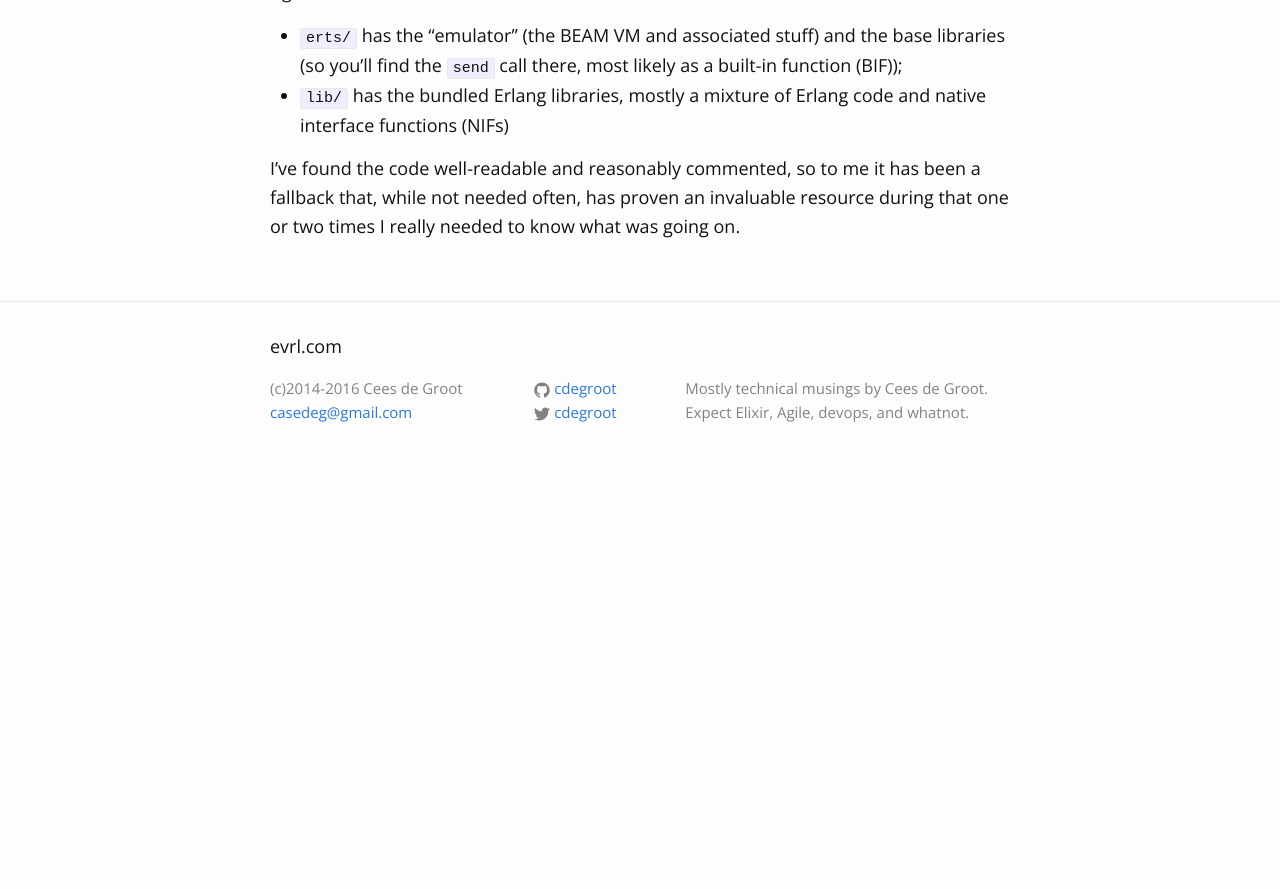
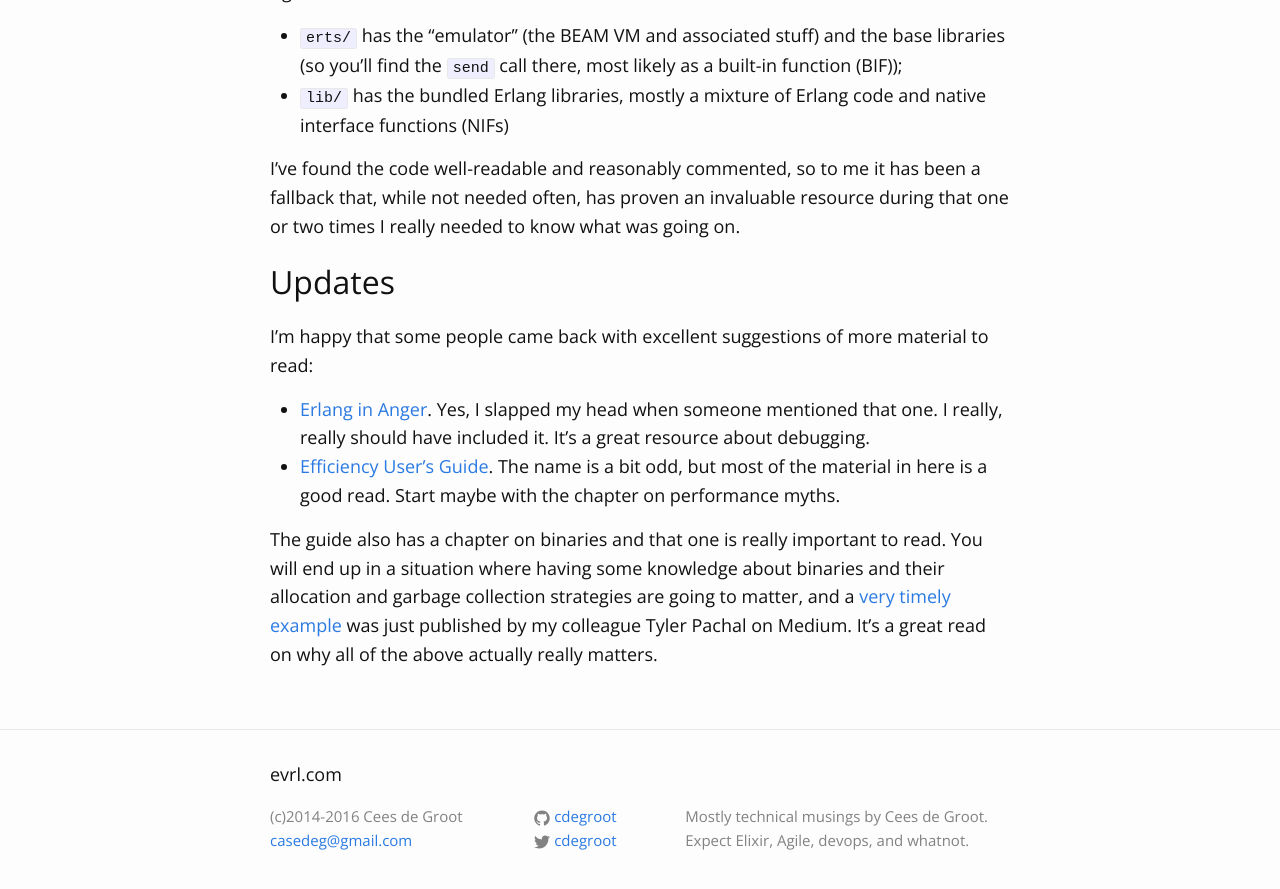
Before and after one commit to cdegroot/evrl, a Jekyll site: the page built from _posts/2019-09-24-erlang-for-elixir.markdown, in a window 1280 px wide and 900 px high, scrolled down 3860 px. Shown: the top 889 px of the window. Built offline with Jekyll 4.4.1, drawn with Linux system fonts in a browser that asks for light colours; comment, search, counter and statistics services are not loaded; before the commit the page ends 4344 px from its top, so only the background shows below that.

Commit message:
Add some updates

```diff
--- a/_posts/2019-09-24-erlang-for-elixir.markdown
+++ b/_posts/2019-09-24-erlang-for-elixir.markdown
@@ -129,3 +129,16 @@ two main directories:
 I've found the code well-readable and reasonably commented, so to me it has been a fallback that, while not
 needed often, has proven an invaluable resource during that one or two times I really needed to know what
 was going on.
+
+## Updates
+
+I'm happy that some people came back with excellent suggestions of more material to read:
+
+* [Erlang in Anger](https://www.erlang-in-anger.com/). Yes, I slapped my head when someone mentioned that one. I really, really
+  should have included it. It's a great resource about debugging.
+* [Efficiency User's Guide](http://erlang.org/doc/efficiency_guide/users_guide.html). The name is a bit odd, but most of the material
+  in here is a good read. Start maybe with the chapter on performance myths.
+
+The guide also has a chapter on binaries and that one is really important to read. You will end up in a situation where having some
+knowledge about binaries and their allocation and garbage collection strategies are going to matter, and a [very timely example](https://medium.com/@tylerpachal/tracking-down-an-ets-related-memory-leak-a115a4499a2f) was just published by my colleague Tyler Pachal on Medium. It's a great read on why all of the above
+actually really matters.
```
